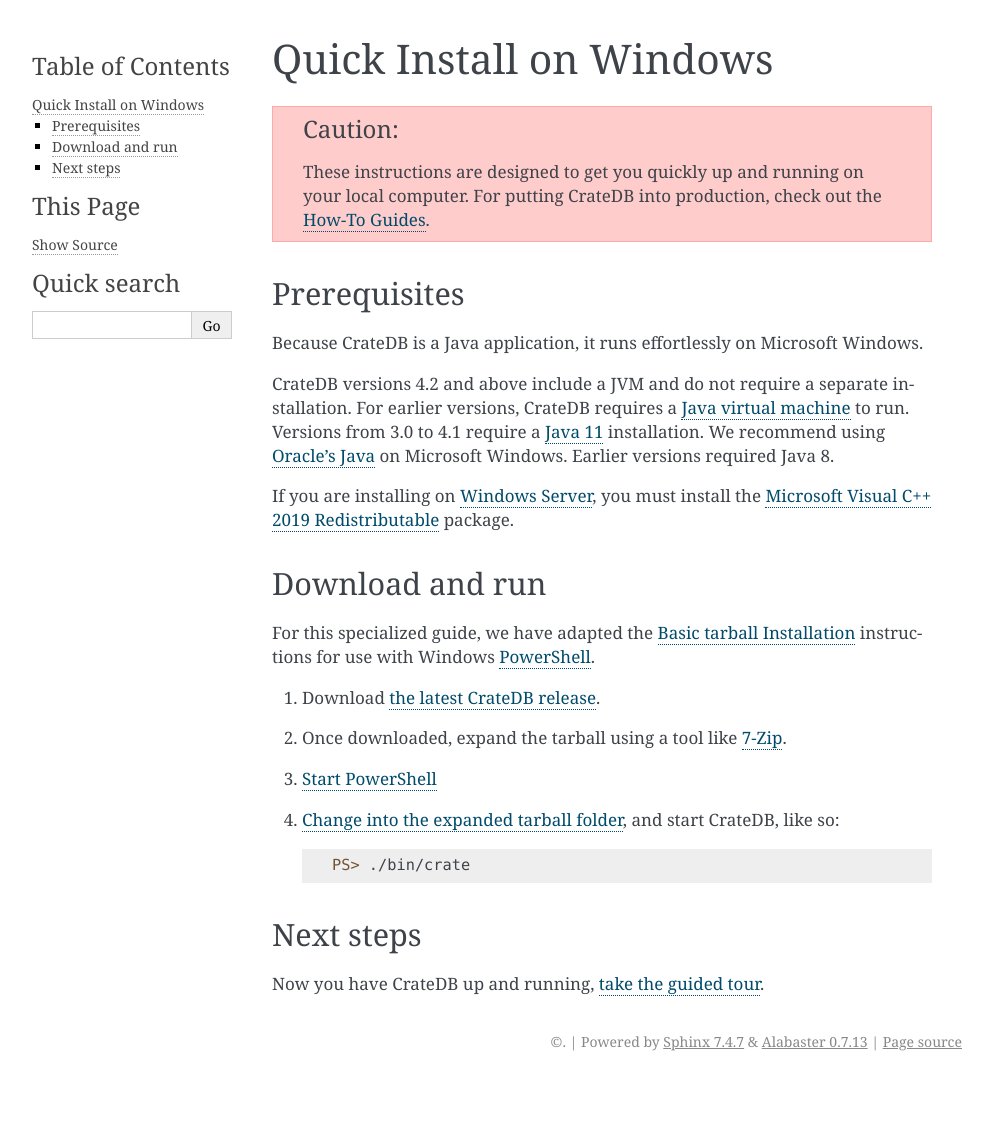
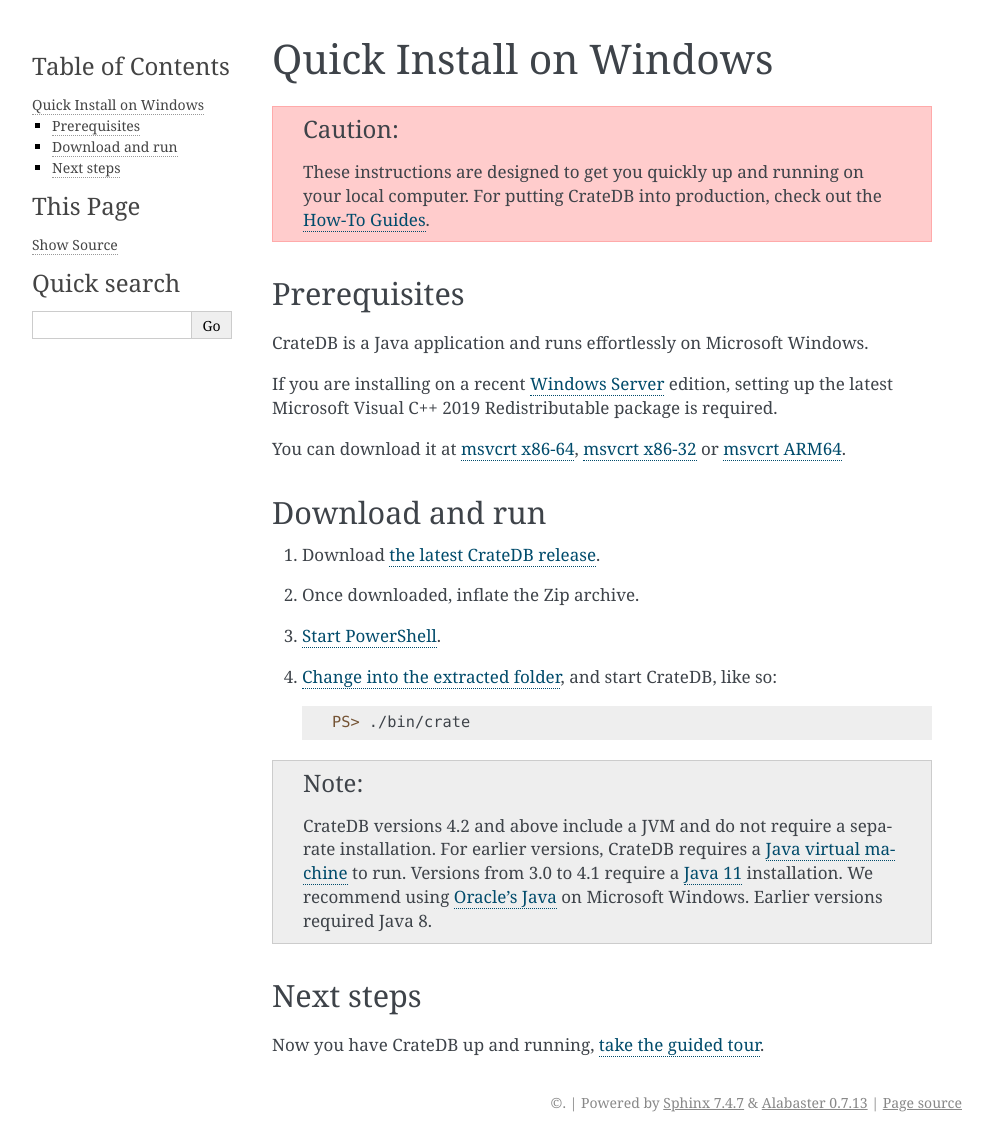
Before and after one commit to crate/crate-tutorials, a Sphinx documentation site: the page built from docs/install-run/windows.rst, in a window 1280 px wide. Shown: the whole page, without its empty margins (148-1141 px from the left). Built offline with Sphinx 7.4.7, drawn with Linux system fonts in a browser that asks for light colours; before the commit the page ends 1081 px from its top, so only the background shows below that.

Commit message:
Improve setup instructions for Windows

```diff
--- a/docs/install-run/windows.rst
+++ b/docs/install-run/windows.rst
@@ -16,18 +16,12 @@
 Prerequisites
 =============
 
-Because CrateDB is a Java application, it runs effortlessly on Microsoft
-Windows.
+CrateDB is a Java application and runs effortlessly on Microsoft Windows.
 
+If you are installing on a recent `Windows Server`_ edition, setting up the
+latest Microsoft Visual C++ 2019 Redistributable package is required.
 
-CrateDB versions 4.2 and above include a JVM and do not require a separate
-installation. For earlier versions,  CrateDB requires a `Java virtual machine`_
-to run. Versions from 3.0 to 4.1 require a `Java 11`_ installation. We
-recommend using `Oracle's Java`_ on Microsoft Windows. Earlier versions
-required Java 8.
-
-If you are installing on `Windows Server`_, you must install the `Microsoft
-Visual C++ 2019 Redistributable`_ package.
+You can download it at `msvcrt x86-64`_, `msvcrt x86-32`_ or `msvcrt ARM64`_.
 
 
 .. _install-windows-download-run:
@@ -35,17 +29,24 @@
 Download and run
 ================
 
-For this specialized guide, we have adapted the :ref:`Basic tarball
-Installation <install>` instructions for use with Windows `PowerShell`_.
-
 1. Download `the latest CrateDB release`_.
-2. Once downloaded, expand the tarball using a tool like `7-Zip`_.
-3. `Start PowerShell`_
-4. `Change into the expanded tarball folder`_, and start CrateDB, like so:
+2. Once downloaded, inflate the Zip archive.
+3. `Start PowerShell`_.
+4. `Change into the extracted folder`_, and start CrateDB, like so:
 
    .. code-block:: doscon
 
        PS> ./bin/crate
+
+
+.. NOTE::
+
+    CrateDB versions 4.2 and above include a JVM and do not require a separate
+    installation. For earlier versions, CrateDB requires a `Java virtual
+    machine`_ to run. Versions from 3.0 to 4.1 require a `Java 11`_
+    installation. We recommend using `Oracle's Java`_ on Microsoft Windows.
+    Earlier versions required Java 8.
+
 
 
 .. _install-windows-next:
@@ -56,13 +57,14 @@
 Now you have CrateDB up and running, :ref:`take the guided tour <use>`.
 
 
-.. _7-Zip: https://www.7-zip.org/
 .. _bootstrap checks: https://crate.io/docs/crate/guide/en/latest/admin/bootstrap-checks.html
-.. _change into the expanded tarball folder: https://docs.microsoft.com/en-us/powershell/scripting/getting-started/cookbooks/managing-current-location?view=powershell-6
+.. _Change into the extracted folder: https://docs.microsoft.com/en-us/powershell/scripting/getting-started/cookbooks/managing-current-location?view=powershell-6
 .. _How-To Guides: https://crate.io/docs/crate/howtos/en/latest/
 .. _Java 11: https://www.oracle.com/technetwork/java/javase/downloads/index.html
 .. _Java virtual machine: https://en.wikipedia.org/wiki/Java_virtual_machine
-.. _Microsoft Visual C++ 2019 Redistributable: https://www.itechtics.com/microsoft-visual-c-redistributable-versions-direct-download-links/#Microsoft_Visual_C_2019_Redistributable
+.. _msvcrt ARM64: https://aka.ms/vs/16/release/VC_redist.arm64.exe
+.. _msvcrt x86-32: https://aka.ms/vs/16/release/vc_redist.x86.exe
+.. _msvcrt x86-64: https://aka.ms/vs/16/release/vc_redist.x64.exe
 .. _Oracle's Java: https://www.oracle.com/technetwork/java/javase/downloads/index.html
 .. _PowerShell: https://docs.microsoft.com/en-us/powershell/
 .. _Start PowerShell: https://docs.microsoft.com/en-us/powershell/scripting/setup/starting-windows-powershell?view=powershell-6
```
